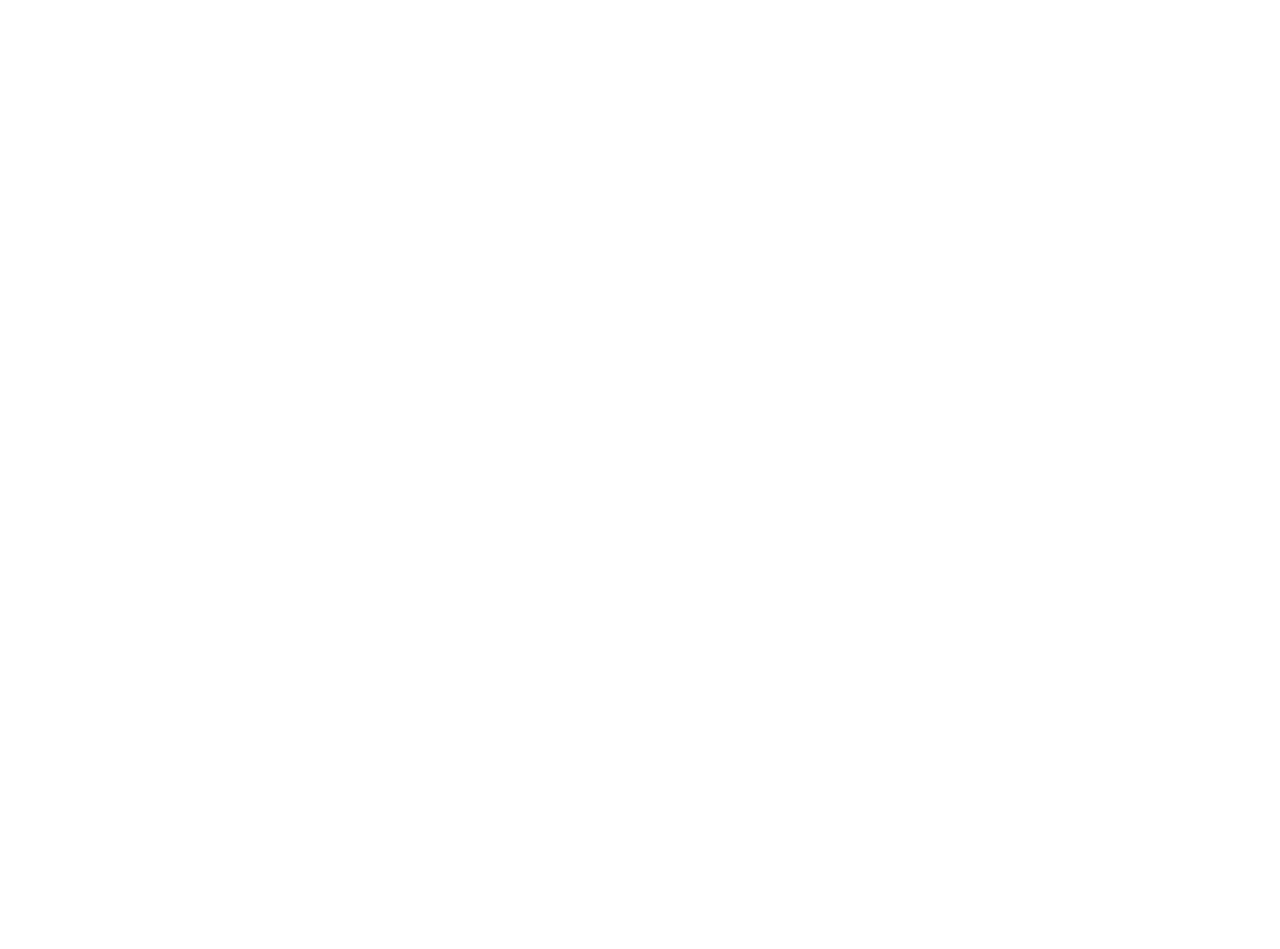
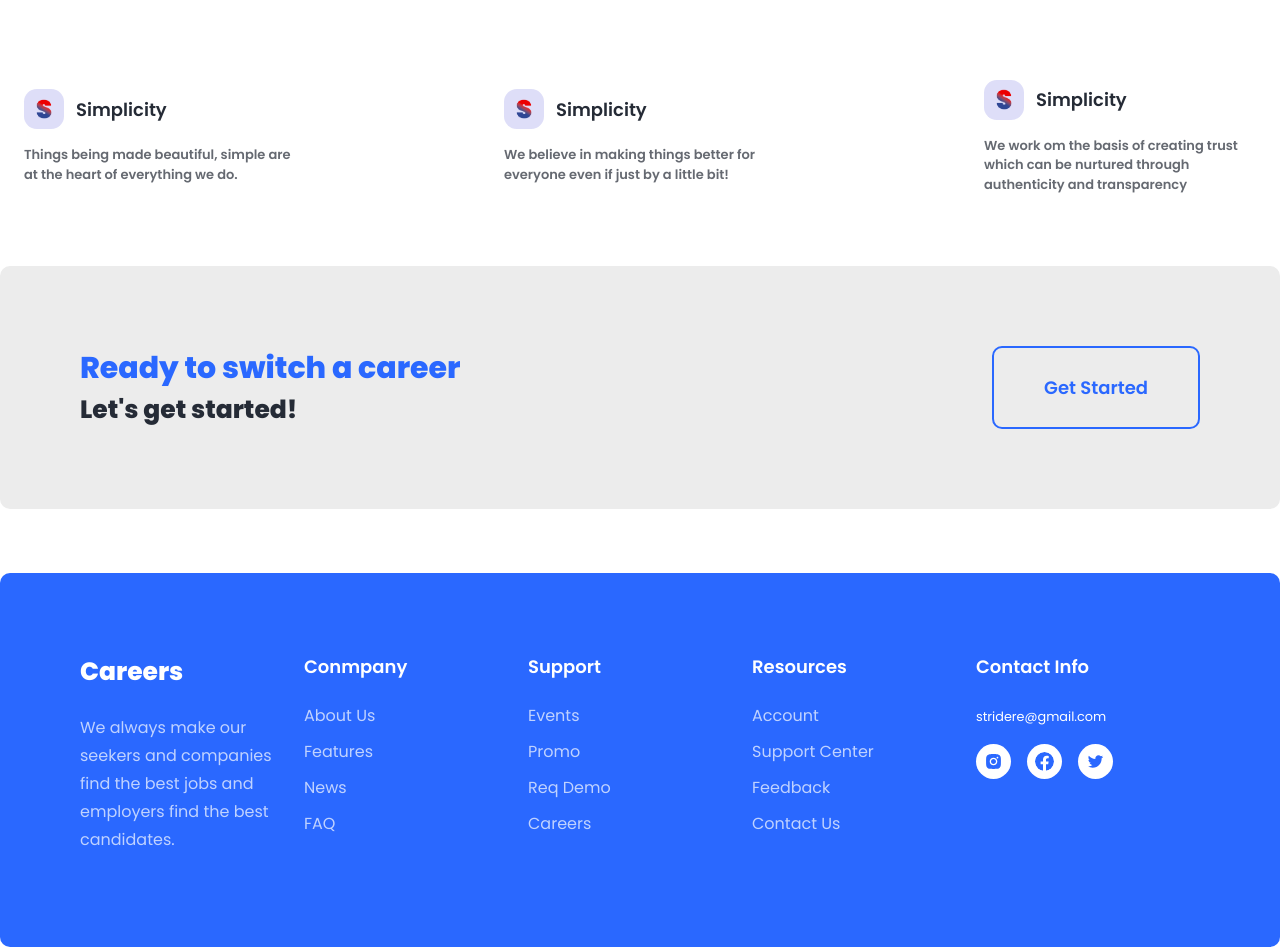
Before and after one commit to CodeWithSammy/Careers, a React (Vite) app: page / in a window 1280 px wide. Shown: the part 1244-2193 px from the top of the page. Before the commit the page ends 1097 px from the top, so only its background shows below. Built offline with nearby package versions, Linux system fonts and the light colour scheme.

Commit message:
completed remaining changes

```diff
--- a/src/Components/FooterDiv/Footer.jsx
+++ b/src/Components/FooterDiv/Footer.jsx
@@ -1,8 +1,80 @@
+
+import { AiFillInstagram , AiOutlineTwitter} from 'react-icons/ai';
+import { BsFacebook} from 'react-icons/bs';
+const Footer = () => {
+  return (
 
 
-const Footer = () => {
-  return (
-    <div>Footer</div>
+    <div className='footer p-[5rem] mb-4 bg-blueColor rounded-[10px] gap-[8] grid grid-cols-5 m-auto items-start justify-center'>
+      <div>
+        <div className="logoDiv">
+          <h1 className="logo text-[25px] text-white pb-[1.5rem]">
+            <strong>Careers</strong>
+          </h1>
+        </div>
+        <p className='text-white pb-[13px] opacity-70 leading-7 '>
+          We always make our seekers and companies find the best jobs and employers find the best candidates.
+        </p>
+      </div>
+
+
+      <div className='grid'>
+        <span className='divTitle text-[18px] font-semibold pb-[1.5rem] text-white'>
+          Conmpany
+        </span>
+        <div className='grid gap-3'>
+          <li className='text-white opacity-[.7] hover:opacity-[1]'>About Us</li>
+          <li className='text-white opacity-[.7] hover:opacity-[1]'>Features</li>
+          <li className='text-white opacity-[.7] hover:opacity-[1]'>News</li>
+          <li className='text-white opacity-[.7] hover:opacity-[1]'>FAQ</li>
+
+        </div>
+      </div>
+
+      <div className='grid'>
+        <span className='divTitle text-[18px] font-semibold pb-[1.5rem] text-white'>
+          Support
+        </span>
+        <div className='grid gap-3'>
+          <li className='text-white opacity-[.7] hover:opacity-[1]'>Events</li>
+          <li className='text-white opacity-[.7] hover:opacity-[1]'>Promo</li>
+          <li className='text-white opacity-[.7] hover:opacity-[1]'>Req Demo</li>
+          <li className='text-white opacity-[.7] hover:opacity-[1]'>Careers</li>
+
+        </div>
+      </div>
+
+      <div className='grid'>
+        <span className='divTitle text-[18px] font-semibold pb-[1.5rem] text-white'>
+          Resources
+        </span>
+        <div className='grid gap-3'>
+          <li className='text-white opacity-[.7] hover:opacity-[1]'>Account</li>
+          <li className='text-white opacity-[.7] hover:opacity-[1]'>Support Center</li>
+          <li className='text-white opacity-[.7] hover:opacity-[1]'>Feedback</li>
+          <li className='text-white opacity-[.7] hover:opacity-[1]'>Contact Us</li>
+
+        </div>
+      </div>
+      <div className='grid'>
+        <span className='divTitle text-[18px] font-semibold pb-[1.5rem] text-white'>
+          Contact Info
+        </span>
+        <div>
+          <small className='text-[14px text-white' >
+            stridere@gmail.com
+          </small>
+
+
+          <div className='icons flex gap-4 py-[1rem]'>
+            <AiFillInstagram className='bg-white p-[8px] h-[35px] w-[35px] rounded-full icon text-blueColor'/>
+            <BsFacebook className='bg-white p-[8px] h-[35px] w-[35px] rounded-full icon text-blueColor'/>
+            <AiOutlineTwitter className=' bg-white p-[8px] h-[35px] w-[35px] rounded-full icon text-blueColor' /> </div>
+
+        </div>
+      </div>
+    </div >
+
   )
 }
 
--- a/src/Components/SearchDiv/Search.jsx
+++ b/src/Components/SearchDiv/Search.jsx
@@ -1,7 +1,7 @@
 
-import { AiOutlineSearch, AiOutlineCloseCircle } from 'react-icons/ai';
-import { BsHouseDoor, } from 'react-icons/bs';
-import { CiLocationOn, } from 'react-icons/ci';
+import { AiOutlineSearch } from 'react-icons/ai';
+// import { BsHouseDoor, } from 'react-icons/bs';
+// import { CiLocationOn, } from 'react-icons/ci';
 
 const Search = () => {
   return (
--- a/src/Components/ValueDiv/Value.jsx
+++ b/src/Components/ValueDiv/Value.jsx
@@ -1,8 +1,69 @@
+
+import logo1 from '../../Assets/logo1.png';
+const Value = () => {
+  return (
+
+    <div className='mb-[4rem] mt-[6rem]'>
+      <h1 className='text-textColor text-[25px] py-[2rem] pb-[3rem] font-bold w-[400px] block'>The value that holds us true and to account</h1>
+      <div className='grid gap-[10rem] grid-cols-3 items-center'>
+        <div className='singleGrid rounded-[10px] hover:bg-[#eeedf7] p-[1.5rem]'>
+          <div className='flex items-center gap-3'>
+            <div className='imgDiv p-[4px] rounded-[.8rem] bg-[#dedef8] h-[40px] w-[40px] flex items-center justify-center'>
+              <img src={logo1} alt="" className='w-[70%]' />
+            </div>
+
+            <span className='font-semibold text-textColor text-[18px]'>
+              Simplicity </span>
+          </div>
+
+          <p className='text-[13px] text-textColor opacity-[.7] py-[1rem] font-semibold'>
+            Things being made beautiful, simple are at the heart of everything we do. </p>
+        </div>
+
+        <div className='singleGrid rounded-[10px] hover:bg-[#eeedf7] p-[1.5rem]'>
+          <div className='flex items-center gap-3'>
+            <div className='imgDiv p-[4px] rounded-[.8rem] bg-[#dedef8] h-[40px] w-[40px] flex items-center justify-center'>
+              <img src={logo1} alt="" className='w-[70%]' />
+            </div>
+
+            <span className='font-semibold text-textColor text-[18px]'>
+              Simplicity </span>
+          </div>
+
+          <p className='text-[13px] text-textColor opacity-[.7] py-[1rem] font-semibold'>
+            We believe in making things better for everyone even if just by a little bit! </p>
+        </div>
+
+        <div className='singleGrid rounded-[10px] hover:bg-[#eeedf7] p-[1.5rem]'>
+          <div className='flex items-center gap-3'>
+            <div className='imgDiv p-[4px] rounded-[.8rem] bg-[#dedef8] h-[40px] w-[40px] flex items-center justify-center'>
+              <img src={logo1} alt="" className='w-[70%]' />
+            </div>
+
+            <span className='font-semibold text-textColor text-[18px]'>
+              Simplicity </span>
+          </div>
+
+          <p className='text-[13px] text-textColor opacity-[.7] py-[1rem] font-semibold'>
+            We work om the basis of creating trust which can be nurtured through authenticity and transparency </p>
+        </div>
+      </div>
 
 
-const Value = () => {
-  return (
-    <div>Value</div>
+      <div className="card mt-[2rem] flex justify-between bg-blueColor p-[5rem] rounded-[10px]">
+        <div>
+          <h1 className=' text-blueColor text-[30px] font-bold'>Ready to switch a career</h1>
+          <h2 className='text-textColor text-[25px] font-bold'>Let's get started!</h2>
+        </div>
+
+
+        <button className='border-[2px] rounded-[10px] py-[4px] px-[50px] text-[18px] font-semibold text-blueColor hover:bg-white border-blueColor'>
+          Get Started
+          </button>
+      </div>
+
+    </div>
+
   )
 }
 
--- a/src/index.css
+++ b/src/index.css
@@ -37,5 +37,5 @@ li:hover::before{
 }
 
 .card{
-  background: #000;
+  background: #ECECEC;
 }
```
